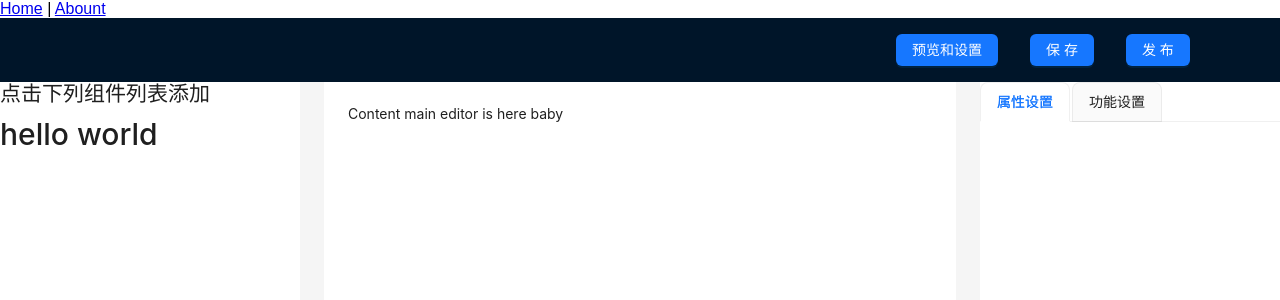
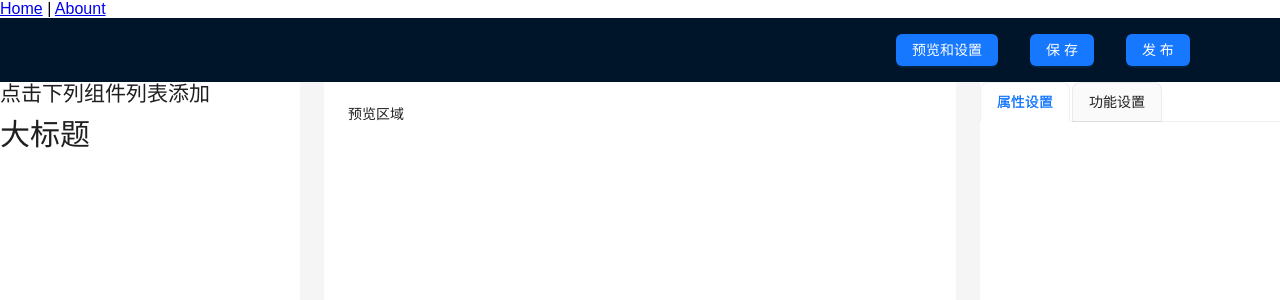
Before and after one commit to liuzhijie1/jie-cli-web, a Vue app: page / in a window 1280 px wide. Shown: the top 300 px of the page. Built offline with nearby package versions, Linux system fonts and the light colour scheme.

Commit message:
将模式修改为vue格式,并且使用提取了propsTable组件

```diff
--- /dev/null
+++ b/src/components/PropsTable.vue
@@ -0,0 +1,34 @@
+<template>
+  <div class="props-table">
+    <li v-for="(value, key) in props" :key="key">
+      {{ key }}:
+      <component
+        v-if="maps[key].component === 'a-switch'"
+        :is="maps[key].component"
+        :checked="maps[key].valueTransform(value)"
+        @change="
+          (e) => {
+            maps[key].eventHandler(e, key)
+          }
+        "
+      />
+      <component
+        v-else
+        :is="maps[key].component"
+        :value="maps[key].valueTransform(value)"
+        @change="(e) => maps[key].eventHandler(e, key)"
+      />
+    </li>
+  </div>
+</template>
+
+<script lang="ts" setup>
+import { defineProps } from 'vue'
+import maps from '@/propsMap'
+defineProps({
+  props: {
+    type: Object,
+    required: true
+  }
+})
+</script>
--- a/src/components/Title.tsx
+++ b/src/components/Title.tsx
@@ -1,14 +1,32 @@
 import { pick } from 'lodash-es'
+
+
+export const TitleProps = {
+  text: {
+    type: String,
+    default: '大标题'
+  },
+  fontSize: {
+    type: String,
+    default: '30px'
+  },
+  fontWeight: {
+    type: String,
+    default: 'normal'
+  }
+}
 
 // default props for Title component
 export const defaultProps = {
-  text: 'Hello World',
-  fontSize: '30px'
+  text: '大标题',
+  fontSize: '30px',
+  fontWeight: 'normal'
 }
 
-export const stylePropsArr = ['fontSize']
+export const stylePropsArr = ['fontSize', 'fontWeight']
 
 const Title = (props: any, context: any) => {
+  console.log(props, '111')
   const mergeProps = { ...defaultProps, ...props}
   const styleProps = pick(mergeProps, stylePropsArr)
   console.log('mergeProps', mergeProps)
@@ -25,7 +43,7 @@ const Title = (props: any, context: any) => {
         })
       }}
     >
-      {props.text}
+      {props.text || mergeProps.text}
     </h2>
   )
 }
--- /dev/null
+++ b/src/components/Title.vue
@@ -0,0 +1,36 @@
+<template>
+  <h2 :style="styleProps">
+    {{ text }}
+  </h2>
+</template>
+
+<script lang="ts" setup>
+import { pick } from 'lodash-es'
+import { computed } from 'vue'
+
+const props = defineProps({
+  text: {
+    type: String,
+    default: '大标题'
+  },
+  fontSize: {
+    type: String,
+    default: '30px'
+  },
+  fontWeight: {
+    type: String,
+    default: 'normal'
+  }
+})
+
+const stylePropsArr = ['fontSize', 'fontWeight']
+
+const styleProps = computed(() => pick(props, stylePropsArr))
+</script>
+<script lang="ts">
+export const defaultProps = {
+  text: '大标题',
+  fontSize: '30px',
+  fontWeight: 'normal'
+}
+</script>
--- /dev/null
+++ b/src/propsMap.ts
@@ -0,0 +1,48 @@
+import { useGlobalDataStore } from './stores/globalData'
+
+interface MapTypes {
+  [key: string]: any
+}
+
+const mapPropsToComponents: MapTypes = {
+  // every prop should have four props
+  text: {
+    component: 'a-input',
+    eventName: 'change',
+    valueTransform: (v: any) => v,
+    eventHandler: (e: any, key: any) => {
+      const globalData = useGlobalDataStore()
+      globalData.updateValue({
+        value: e.target.value,
+        key
+      })
+    }
+  },
+  fontSize: {
+    component: 'a-input-number',
+    eventName: 'change',
+    valueTransform: (v: any) => parseInt(v),
+    eventHandler: (e: any, key: any) => {
+      console.log(e, key, 'input-number')
+      const globalData = useGlobalDataStore()
+      globalData.updateValue({
+        key,
+        value: e + 'px'
+      })
+    }
+  },
+  fontWeight: {
+    component: 'a-switch',
+    eventName: 'change',
+    valueTransform: (v: any) => v === 'bold',
+    eventHandler: (e: any, key: any) => {
+      const globalData = useGlobalDataStore()
+      globalData.updateValue({
+        key,
+        value: e ? 'bold' : 'normal'
+      })
+    }
+  }
+}
+
+export default mapPropsToComponents
--- a/src/stores/globalData.ts
+++ b/src/stores/globalData.ts
@@ -19,16 +19,26 @@ export const useGlobalDataStore = defineStore('globalData', () => {
     components.value.find((component, index) => index === currentElement.value)
   )
 
-  const updateValue = ({key, value}) => {
-    const currentComponent = components.value.find((item, index) => index === currentElement.value) as any
+  const updateValue = ({ key, value }) => {
+    const currentComponent = components.value.find(
+      (item, index) => index === currentElement.value
+    ) as any
     if (currentComponent) {
-      if (typeof value === 'number') {
-        currentComponent.props[key] = value + 'px'
-      } else {
-        currentComponent.props[key] = value
-      }
+      // if (typeof value === 'number') {
+      //   currentComponent.props[key] = value + 'px'
+      // } else {
+      //   currentComponent.props[key] = value
+      // }
+      currentComponent.props[key] = value
     }
   }
 
-  return {components, currentElement, addComponentToEditor, editProps, getCurrentElement, updateValue}
+  return {
+    components,
+    currentElement,
+    addComponentToEditor,
+    editProps,
+    getCurrentElement,
+    updateValue
+  }
 })
--- a/src/views/Home.vue
+++ b/src/views/Home.vue
@@ -39,14 +39,14 @@
       <a-layout-sider width="300" style="background: #fff">
         <h2>点击下列组件列表添加</h2>
         <div @click="onItemCreated">
-          <Title text="hello world"></Title>
+          <Title></Title>
         </div>
       </a-layout-sider>
       <a-layout style="padding: 0 24px 24px">
         <a-layout-content
           :style="{ background: '#fff', padding: '24px', margin: 0, minHeight: '90vh' }"
         >
-          Content main editor is here baby
+          预览区域
           <ul>
             <li v-for="(item, index) in components" :key="index">
               <div @click="editProps(index)">
@@ -60,7 +60,8 @@
         <a-tabs type="card">
           <a-tab-pane key="1" tab="属性设置">
             <div v-if="currentElement">
-              <li v-for="(value, key) in currentElement.props" :key="key">
+              <PropsTable :props="currentElement.props"></PropsTable>
+              <!-- <li v-for="(value, key) in currentElement.props" :key="key">
                 {{ key }}:
                 <component
                   v-if="mapPropsToComponents[key] === 'a-input'"
@@ -82,7 +83,7 @@
                     }
                   "
                 />
-              </li>
+              </li> -->
             </div>
           </a-tab-pane>
           <a-tab-pane key="2" tab="功能设置"> Content of Tab Pand 2 </a-tab-pane>
@@ -93,44 +94,42 @@
 </template>
 
 <script setup lang="ts">
-import { ref, computed } from 'vue'
+import { ref, computed, markRaw } from 'vue'
 import { useGlobalDataStore } from '@/stores/globalData'
-import Title, { defaultProps } from '@/components/Title'
+import Title, { defaultProps } from '@/components/Title.vue'
+import PropsTable from '@/components/PropsTable.vue'
 import { clone } from 'lodash-es'
+import mapPropsToComponents from '@/propsMap'
 
 const globalData = useGlobalDataStore()
 const visible = ref(false)
 const showModal = ref(false)
 const components = computed(() => globalData.components)
 const currentElement = computed(() => globalData.getCurrentElement)
-const mapPropsToComponents = {
-  text: 'a-input',
-  fontSize: 'a-input-number'
-}
 const handleOk = () => {
   showModal.value = false
 }
 const onItemCreated = (type: string) => {
   globalData.addComponentToEditor({
-    name: Title,
+    name: markRaw(Title),
     props: clone(defaultProps)
   })
 }
 const editProps = (index: number) => {
   globalData.editProps(index)
 }
-const updateValue = (e: any, key: string) => {
-  globalData.updateValue({
-    key,
-    value: e.target.value
-  })
-}
-const updateValueNumber = (e: any, key: string) => {
-  globalData.updateValue({
-    key,
-    value: e
-  })
-}
+// const updateValue = (e: any, key: string) => {
+//   globalData.updateValue({
+//     key,
+//     value: e.target.value
+//   })
+// }
+// const updateValueNumber = (e: any, key: string) => {
+//   globalData.updateValue({
+//     key,
+//     value: e
+//   })
+// }
 </script>
 
 <style scoped>
```
Also changed, not shown: src/components/PropsTable.tsx (+24 -0 lines), src/components/VButton.vue (added, +41 -0 lines).
